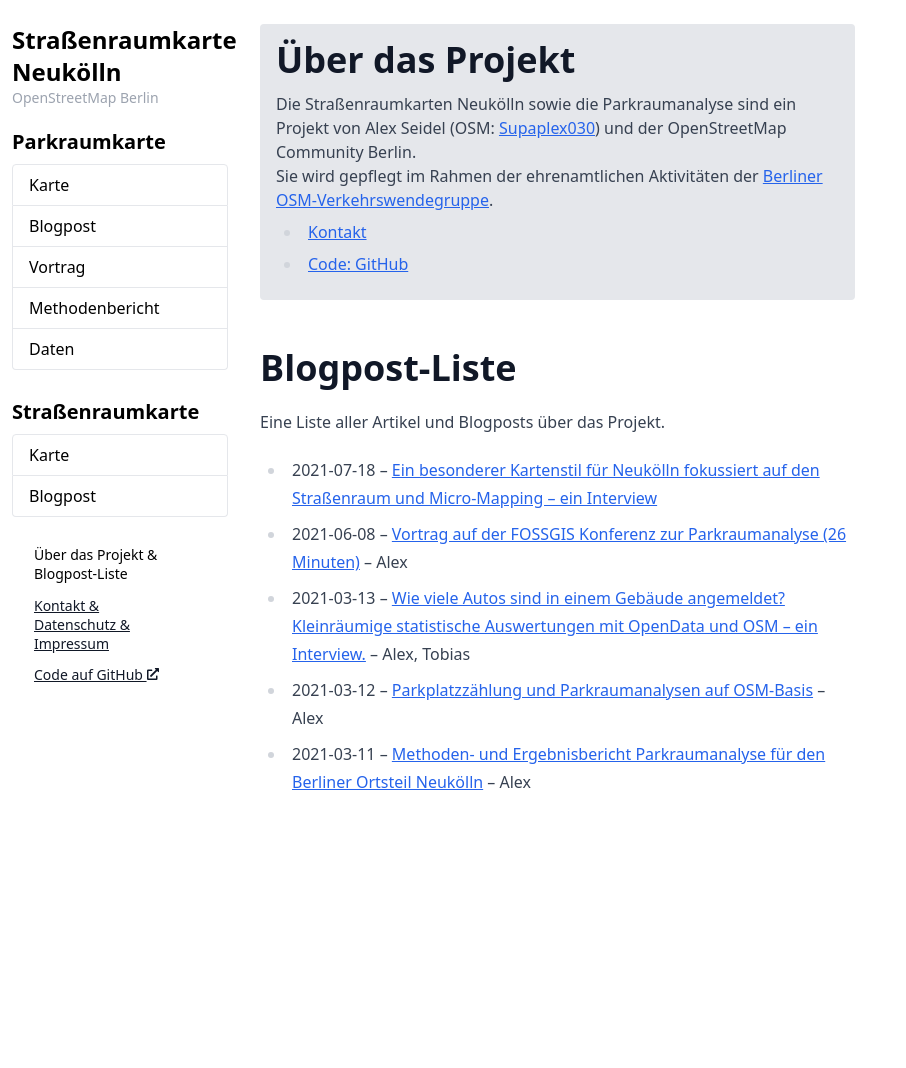
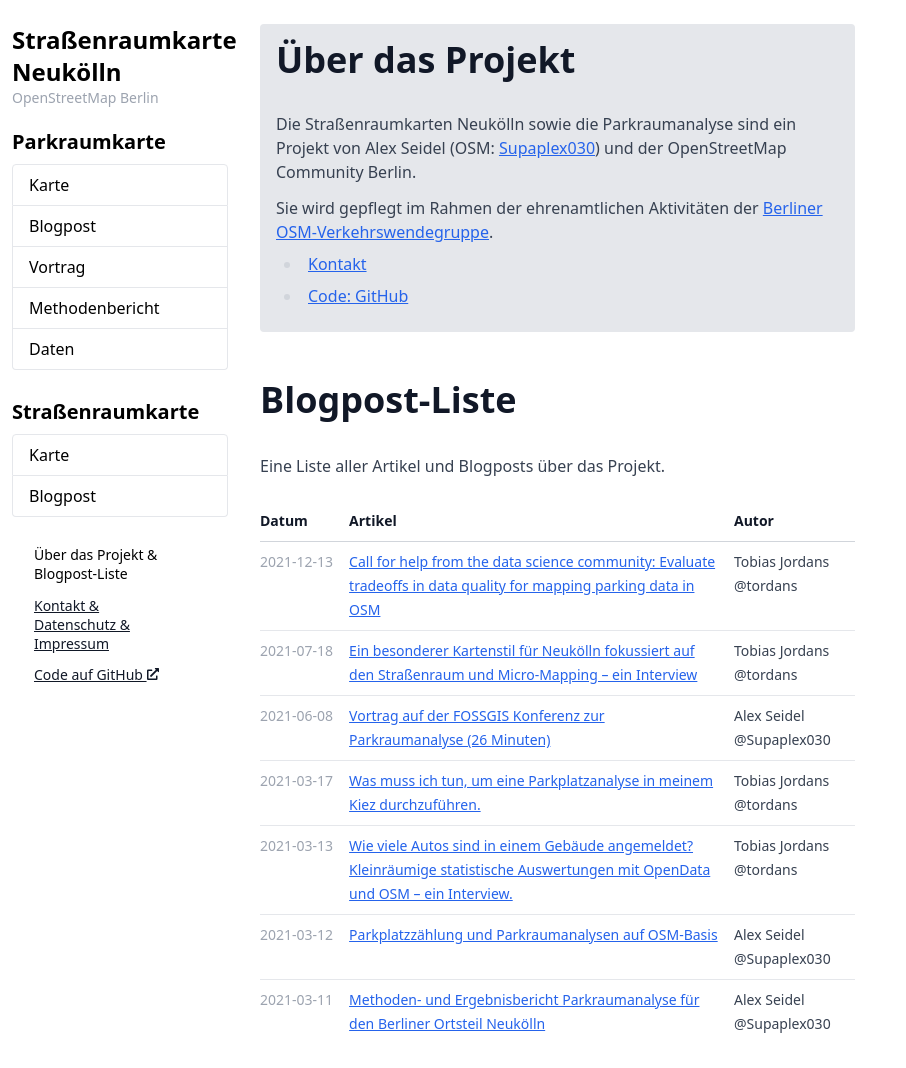
Before and after one commit to osmberlin/strassenraumkarte-neukoelln, a Jekyll site: the page built from about.md, in a window 1280 px wide. Shown: the whole page, without its empty margins (0-906 px from the left). Built offline with Jekyll 4.4.1, drawn with Linux system fonts in a browser that asks for light colours; before the commit the page ends 900 px from its top, so only the background shows below that.

Commit message:
About: Generate list of blogposts automatically

```diff
--- a/about.md
+++ b/about.md
@@ -8,25 +8,29 @@ noindex: true
 <div class="notice mb-12">
 
 # Über das Projekt
+
 {: class='!mb-3' }
 
 Die Straßenraumkarten Neukölln sowie die Parkraumanalyse sind ein Projekt von Alex Seidel (OSM: [Supaplex030](https://www.openstreetmap.org/user/Supaplex030/)) und der OpenStreetMap Community Berlin.
 
 Sie wird gepflegt im Rahmen der ehrenamtlichen Aktivitäten der [Berliner OSM-Verkehrswendegruppe](https://wiki.openstreetmap.org/wiki/Berlin/Verkehrswende).
 
-* [Kontakt]({{ 'contact' | relative_url }})
-* [Code: GitHub](https://github.com/SupaplexOSM/strassenraumkarte-neukoelln/)
-{: class='!mb-0' }
+- [Kontakt]({{ 'contact' | relative_url }})
+- [Code: GitHub](https://github.com/SupaplexOSM/strassenraumkarte-neukoelln/)
+  {: class='!mb-0' }
 
 </div>
 
 # Blogpost-Liste
+
 {: #blogposts class='!mb-3' }
 
 Eine Liste aller Artikel und Blogposts über das Projekt.
 
-- 2021-07-18 – [Ein besonderer Kartenstil für Neukölln fokussiert auf den Straßenraum und Micro-Mapping – ein Interview](posts/2021-07-18-strassenraumkarte)
-- 2021-06-08 – [Vortrag auf der FOSSGIS Konferenz zur Parkraumanalyse (26 Minuten)](posts/2021-06-08-vortrag-fossgis) – Alex
-- 2021-03-13 – [Wie viele Autos sind in einem Gebäude angemeldet? Kleinräumige statistische Auswertungen mit OpenData und OSM – ein Interview.](posts/2021-03-13-opendata) – Alex, Tobias
-- 2021-03-12 – [Parkplatzzählung und Parkraumanalysen auf OSM-Basis](posts/2021-03-12-parkraumanalyse) – Alex
-- 2021-03-11 – [Methoden- und Ergebnisbericht Parkraumanalyse für den Berliner Ortsteil Neukölln](parkraumkarte/report) – Alex
+| Datum | Artikel | Autor |
+| ----- | ------- | ----- |
+{% for post in site.posts -%}
+| <span class='text-gray-400 whitespace-nowrap'>{{ post.date | date: site.minima.date_format }}</span> | [{{ post.title }}]({{ post.url | relative_url }}) | {{ post.author }} |
+{% endfor -%}
+| <span class='text-gray-400 whitespace-nowrap'>2021-03-11</span> | [Methoden- und Ergebnisbericht Parkraumanalyse für den Berliner Ortsteil Neukölln](parkraumkarte/report) | Alex Seidel @Supaplex030 |
+{: class='table' }
```
